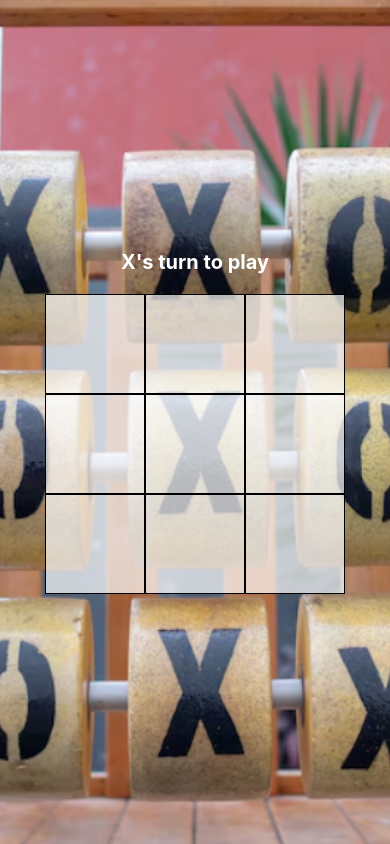
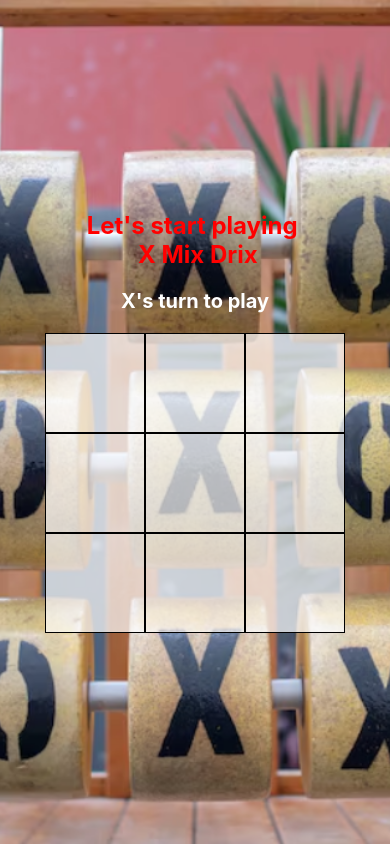
Before and after one commit to MaorHadadLD/XMixDrix, a React Native app: screen / in a window 390 px wide. Built offline with nearby package versions, Linux system fonts and the light colour scheme.

Commit message:
adding title

```diff
--- a/components/Game.tsx
+++ b/components/Game.tsx
@@ -94,6 +94,7 @@ const Game = () => {
             style={styles.imageBackground}
             imageStyle={{ resizeMode: 'cover' }}
         >
+            <Text style={styles.title}>Let's start playing {"\n"} X Mix Drix</Text>
             <Text style={styles.turnText}>
                 {player === 1 ? "X's turn to play" : "O's turn to play"}
             </Text>
@@ -124,6 +125,13 @@ const styles = StyleSheet.create({
         height: '100%',
         justifyContent: 'center',
         alignItems: 'center',
+    },
+    title: {
+        fontSize: 24,
+        fontWeight: 'bold',
+        color: 'red',
+        textAlign: 'center',
+        marginBottom: 20,
     },
     container: {
         flex: 1,
```
